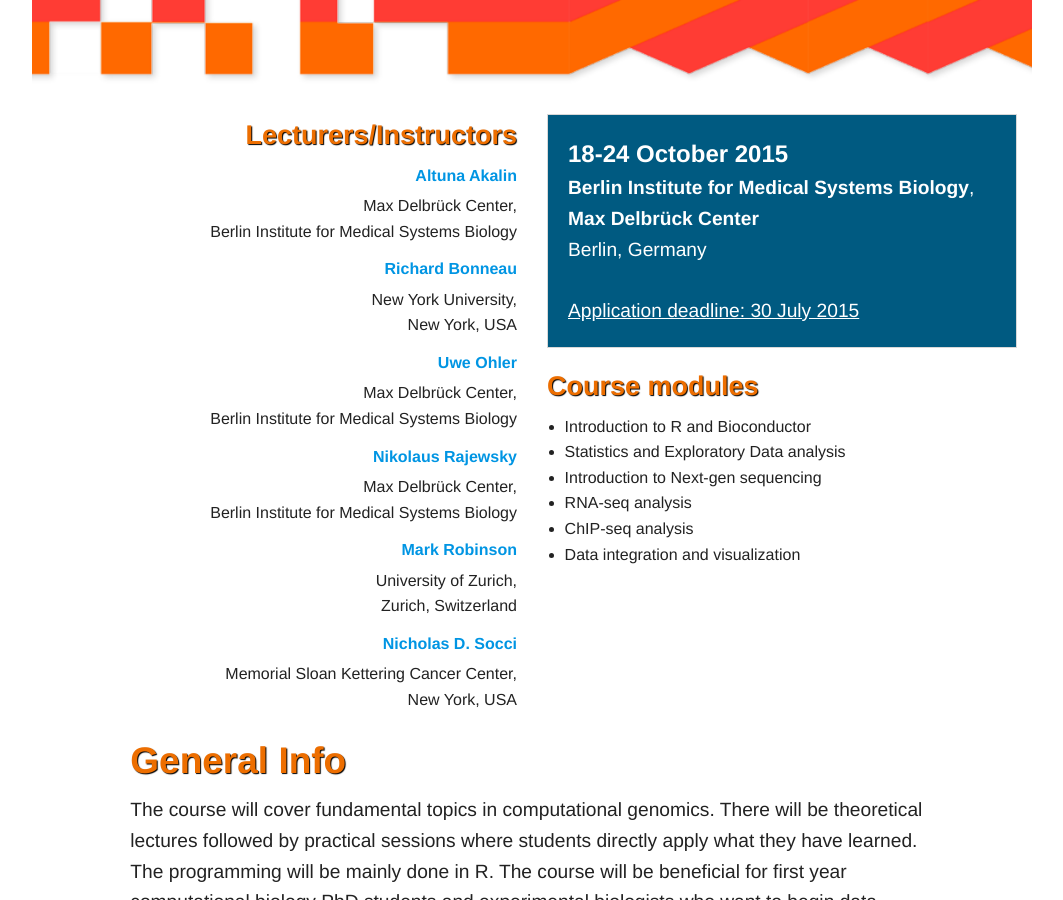
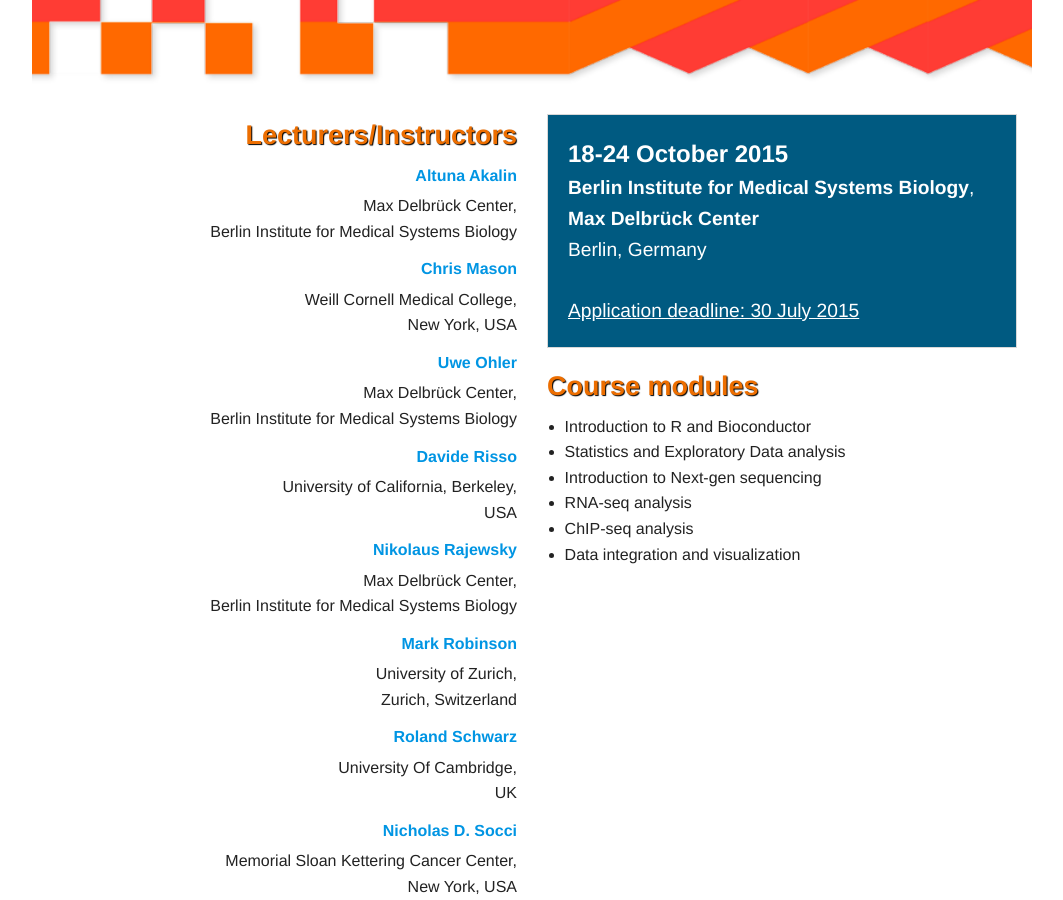
Before and after one commit to BIMSBbioinfo/compgen, a Jekyll site: the page 2016/index.html, which Jekyll copies as it is, in a window 1280 px wide and 900 px high, scrolled down 520 px. Shown: the whole window, without its empty margins (108-1171 px from the left). Built offline with Jekyll 4.4.1, drawn with Linux system fonts in a browser that asks for light colours; nearby versions of some CDN libraries; library files that are not in the unit come from our copies.

Commit message:
added the new lecturers

```diff
--- a/2016/index.html
+++ b/2016/index.html
@@ -36,17 +36,23 @@
           <dt><a href="http://bioinformatics.mdc-berlin.de">Altuna Akalin</a></dt>
           <dd>Max Delbrück Center,<br/>Berlin Institute for Medical Systems Biology</dd>
 
-          <dt><a href="http://bonneaulab.bio.nyu.edu/">Richard Bonneau</a></dt>
-          <dd>New York University,<br/>New York, USA</dd>
+          <dt><a href="http://www.masonlab.net/">Chris Mason</a></dt>
+          <dd>Weill Cornell Medical College,<br/>New York, USA</dd>
 
           <dt><a href="https://ohlerlab.mdc-berlin.de/">Uwe Ohler</a></dt>
           <dd>Max Delbrück Center,<br/>Berlin Institute for Medical Systems Biology</dd>
+
+          <dt><a href="http://www.stat.berkeley.edu/~davide/Personal_Page/Home.html">Davide Risso</a></dt>
+          <dd>University of California, Berkeley,<br/>USA</dd>
 
           <dt><a href="https://www.mdc-berlin.de/1151037/en/research/research_teams/systems_biology_of_gene_regulatory_elements">Nikolaus Rajewsky</a></dt>
           <dd>Max Delbrück Center,<br/>Berlin Institute for Medical Systems Biology</dd>
 
           <dt><a href="http://www.imls.uzh.ch/research/robinson.html">Mark Robinson</a></dt>
           <dd>University of Zurich,<br/>Zurich, Switzerland</dd>
+
+          <dt><a href="http://www.ebi.ac.uk/about/people/roland-schwarz">Roland Schwarz</a></dt>
+          <dd>University Of Cambridge,<br/>UK</dd>
 
           <dt><a href="http://www.mskcc.org/research/bioinformatics/staff/nicholas-socci">Nicholas D. Socci</a></dt>
           <dd>Memorial Sloan Kettering Cancer Center,<br/>New York, USA</dd>
```
